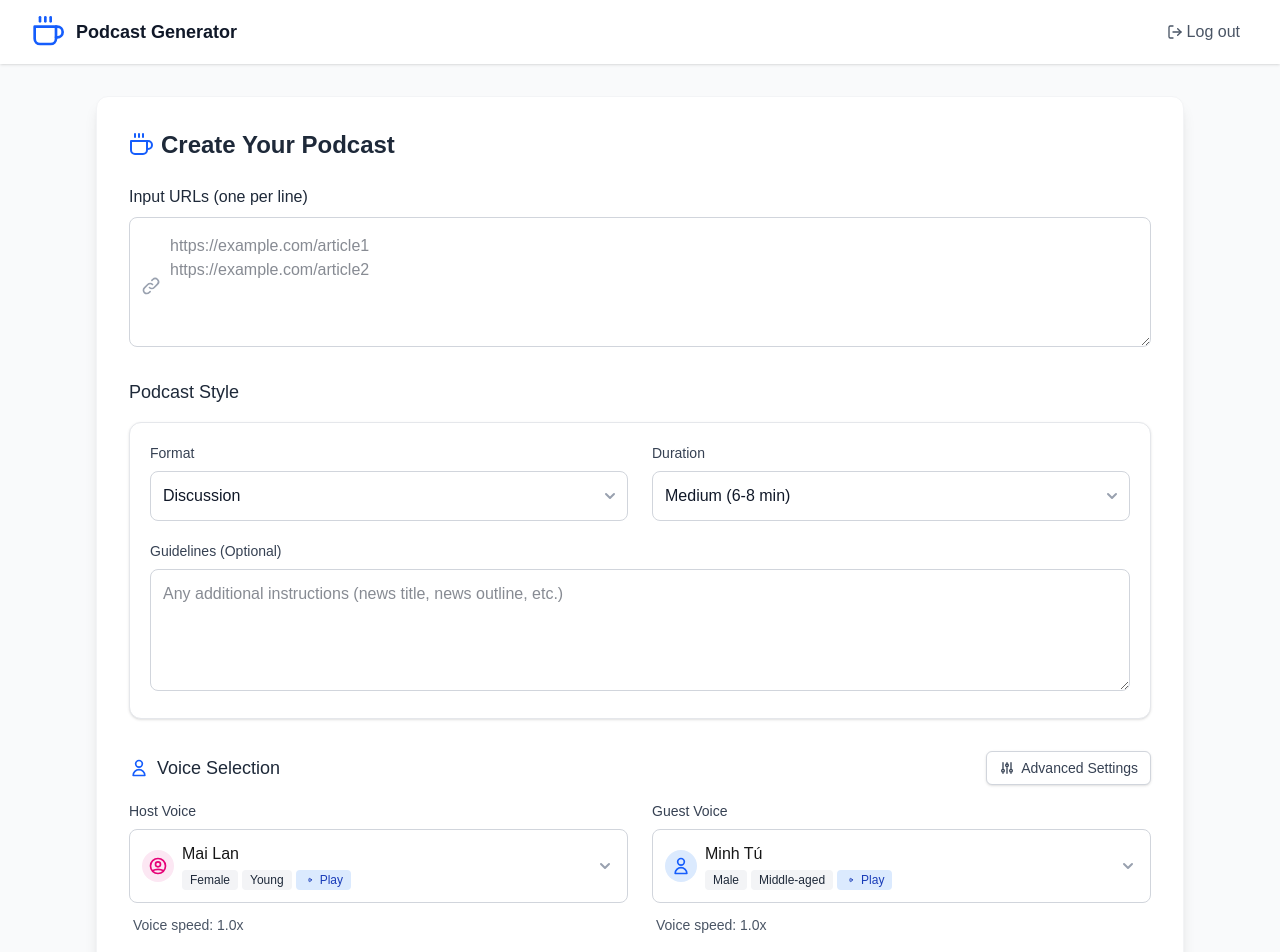
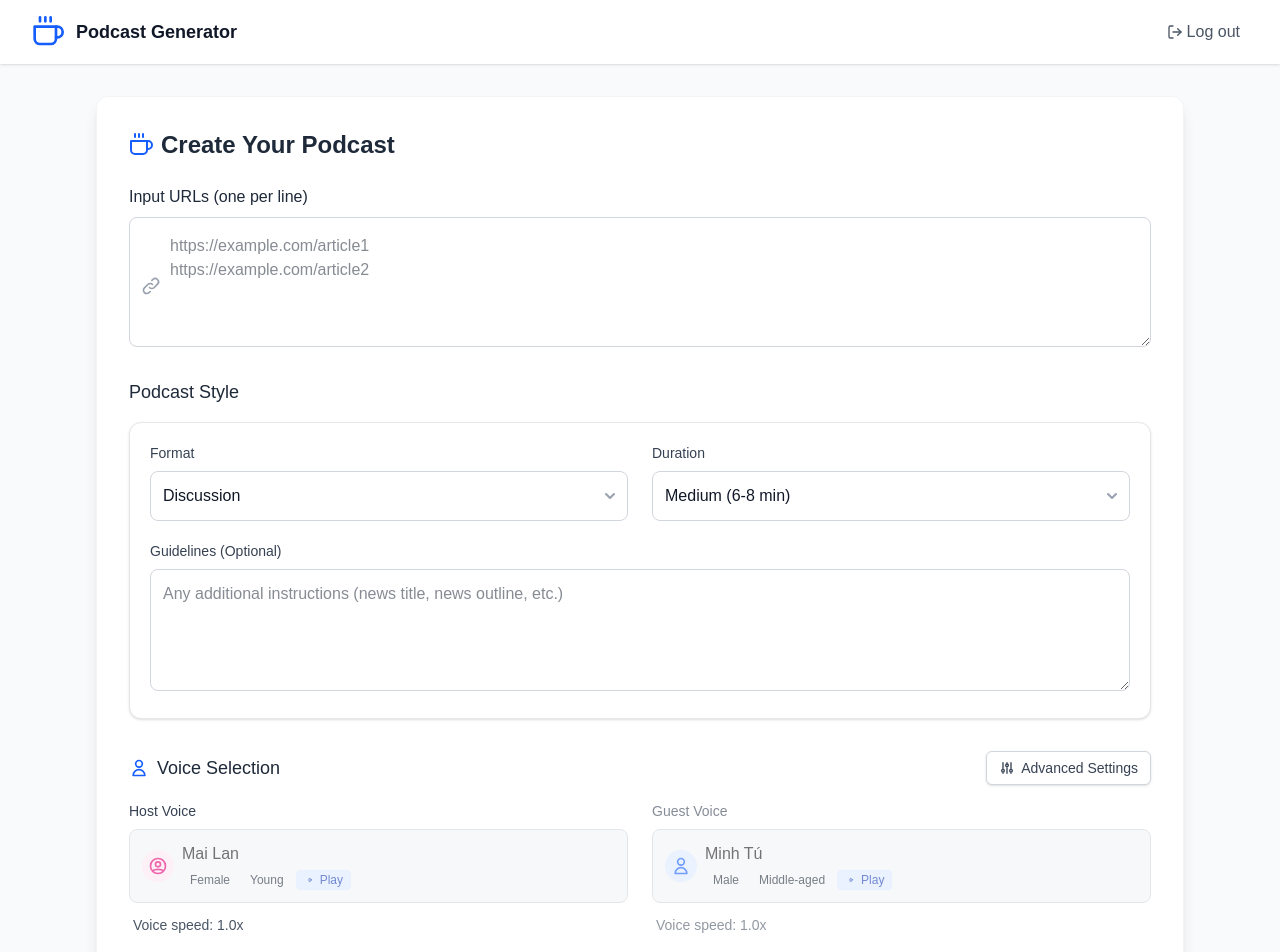
Before and after one commit to baophuc27/podcast-frontend, a Next.js app: page /podcast in a window 1280 px wide. Shown: the top 952 px of the page. Built offline with nearby package versions, Linux system fonts and the light colour scheme.

Commit message:
update source

```diff
--- a/src/components/podcast/PodcastForm.tsx
+++ b/src/components/podcast/PodcastForm.tsx
@@ -1,6 +1,6 @@
 'use client';
 
-import { useState, FormEvent } from 'react';
+import { useState, FormEvent, useEffect } from 'react';
 import { SpeakerProfile } from '@/types/podcast';
 import SpeakerSelection from './SpeakerSelection';
 import { SPEAKER_PROFILES } from '@/lib/constants/speakers';
@@ -41,6 +41,15 @@ export default function PodcastForm({
   const [duration, setDuration] = useState<string>(PODCAST_STYLES[0].duration);
   const [maxRevisions, setMaxRevisions] = useState<number>(PODCAST_STYLES[0].maxRevisions);
 
+  // Effect to enforce speaker selection based on podcast type
+  useEffect(() => {
+    // When podcast type is "Discussion", force speaker selection to be Mai Lan and Minh Tú
+    if (podcastType === 'Discussion') {
+      // Mai Lan (ID 0) as host, Minh Tú (ID 1) as guest
+      setSelectedSpeakers([0, 1]);
+    }
+  }, [podcastType]);
+
   const handleStyleChange = (style: {
     podcastType: string;
     duration: string;
@@ -51,6 +60,12 @@ export default function PodcastForm({
     setDuration(style.duration);
     setGuidelines(style.guidelines);
     setMaxRevisions(style.maxRevisions);
+
+    // If changing to Discussion, enforce speaker selection
+    if (style.podcastType === 'Discussion' &&
+        (selectedSpeakers[0] !== 0 || selectedSpeakers[1] !== 1)) {
+      setSelectedSpeakers([0, 1]);
+    }
   };
 
   // Handle speed changes for a specific speaker
--- a/src/components/podcast/PodcastStyleSelector.tsx
+++ b/src/components/podcast/PodcastStyleSelector.tsx
@@ -80,9 +80,15 @@ export default function PodcastStyleSelector({ onStyleChange }: PodcastStyleSele
   };
 
   const handleCustomPodcastTypeChange = (e: React.ChangeEvent<HTMLSelectElement>) => {
-    setCustomPodcastType(e.target.value);
+    // Get the new podcast type
+    const newPodcastType = e.target.value;
+
+    // Update the state
+    setCustomPodcastType(newPodcastType);
+
+    // Notify parent about the change
     onStyleChange({
-      podcastType: e.target.value,
+      podcastType: newPodcastType,
       duration: customDuration,
       guidelines: customGuidelines,
       maxRevisions: customMaxRevisions // Always use high quality
--- a/src/components/podcast/SpeakerSelection.tsx
+++ b/src/components/podcast/SpeakerSelection.tsx
@@ -33,6 +33,19 @@ export default function SpeakerSelection({
   const [guestMenuOpen, setGuestMenuOpen] = useState(false);
   const [isSpeedModalOpen, setIsSpeedModalOpen] = useState(false);
 
+  // Enforce Mai Lan (ID 0) and Minh Tú (ID 1) for Discussion podcast type
+  useEffect(() => {
+    if (podcastType === 'Discussion') {
+      // Force Mai Lan as host (ID 0) and Minh Tú as guest (ID 1) when Discussion is selected
+      if (selectedSpeakers[0] !== 0 || selectedSpeakers[1] !== 1) {
+        onChange([0, 1]);
+      }
+    } else if (podcastType === 'Solo Briefing' && selectedSpeakers.length > 1) {
+      // For Solo Briefing, keep only the host speaker
+      onChange([selectedSpeakers[0]]);
+    }
+  }, [podcastType, selectedSpeakers, onChange]);
+
   const hostSpeaker = selectedSpeakers[0] !== undefined ? SPEAKER_PROFILES.find(s => s.id === selectedSpeakers[0]) : null;
   const guestSpeaker = selectedSpeakers[1] !== undefined ? SPEAKER_PROFILES.find(s => s.id === selectedSpeakers[1]) : null;
 
@@ -44,16 +57,13 @@ export default function SpeakerSelection({
   // Check if we're in Solo Briefing mode
   const isSoloBriefing = podcastType === 'Solo Briefing';
 
-  // Effect to remove guest speaker when switching to Solo Briefing
-  useEffect(() => {
-    if (isSoloBriefing && selectedSpeakers.length > 1 && selectedSpeakers[1] !== undefined) {
-      // Remove the guest speaker when switching to Solo Briefing
-      const newSelection = [selectedSpeakers[0]];
-      onChange(newSelection);
-    }
-  }, [isSoloBriefing, selectedSpeakers, onChange]);
+  // Check if we're in Discussion mode (for locking UI)
+  const isDiscussion = podcastType === 'Discussion';
 
   const selectHost = (speakerId: number) => {
+    // If we're in Discussion mode, don't allow changing the host
+    if (isDiscussion) return;
+
     const newSelection = [...selectedSpeakers];
 
     // If this speaker is already selected as guest, reset guest
@@ -67,7 +77,8 @@ export default function SpeakerSelection({
   };
 
   const selectGuest = (speakerId: number) => {
-    if (isSoloBriefing) return; // Don't allow guest selection in Solo Briefing mode
+    // If we're in Discussion mode or Solo Briefing mode, don't allow changing the guest
+    if (isDiscussion || isSoloBriefing) return;
 
     const newSelection = [...selectedSpeakers];
     newSelection[1] = speakerId;
@@ -128,8 +139,10 @@ export default function SpeakerSelection({
         <div className="relative">
           <label className="block mb-2 text-sm font-medium text-gray-700 dark:text-gray-300">Host Voice</label>
           <div
-            className="border border-gray-300 dark:border-gray-600 rounded-lg bg-white dark:bg-gray-700 p-3 flex items-center justify-between cursor-pointer"
-            onClick={() => setHostMenuOpen(!hostMenuOpen)}
+            className={`border border-gray-300 dark:border-gray-600 rounded-lg p-3 flex items-center justify-between ${
+              isDiscussion ? 'cursor-not-allowed opacity-60 bg-gray-100 dark:bg-gray-800' : 'cursor-pointer bg-white dark:bg-gray-700'
+            }`}
+            onClick={() => !isDiscussion && setHostMenuOpen(!hostMenuOpen)}
           >
             {hostSpeaker ? (
               <div className="flex items-center">
@@ -171,13 +184,16 @@ export default function SpeakerSelection({
             ) : (
               <span className="text-gray-500">Select host voice</span>
             )}
+            {!isDiscussion && (
               <svg className="w-5 h-5 text-gray-400" fill="currentColor" viewBox="0 0 20 20">
                 <path fillRule="evenodd" d="M5.293 7.293a1 1 0 011.414 0L10 10.586l3.293-3.293a1 1 0 111.414 1.414l-4 4a1 1 0 01-1.414 0l-4-4a1 1 0 010-1.414z" clipRule="evenodd"></path>
               </svg>
+            )}
+
           </div>
 
           {/* Host Dropdown */}
-          {hostMenuOpen && (
+          {hostMenuOpen && !isDiscussion && (
             <div className="absolute z-10 mt-1 w-full bg-white dark:bg-gray-800 shadow-lg rounded-lg border border-gray-200 dark:border-gray-700 max-h-60 overflow-auto">
               {SPEAKER_PROFILES.map(speaker => {
                 const styleTags = getStyleTags(speaker.mc_guidelines);
@@ -249,7 +265,7 @@ export default function SpeakerSelection({
         </div>
 
         {/* Guest Voice Selection - Conditionally disabled for Solo Briefing */}
-        <div className={`relative ${isSoloBriefing ? 'opacity-50' : ''}`}>
+        <div className={`relative ${isSoloBriefing || isDiscussion ? 'opacity-60' : ''}`}>
           <label className="block mb-2 text-sm font-medium text-gray-700 dark:text-gray-300 flex items-center justify-between">
             <span>Guest Voice</span>
             {isSoloBriefing && (
@@ -257,10 +273,10 @@ export default function SpeakerSelection({
             )}
           </label>
           <div
-            className={`border border-gray-300 dark:border-gray-600 rounded-lg bg-white dark:bg-gray-700 p-3 flex items-center justify-between ${
-              isSoloBriefing ? 'cursor-not-allowed' : 'cursor-pointer'
+            className={`border border-gray-300 dark:border-gray-600 rounded-lg p-3 flex items-center justify-between ${
+              isSoloBriefing || isDiscussion ? 'cursor-not-allowed bg-gray-100 dark:bg-gray-800' : 'cursor-pointer bg-white dark:bg-gray-700'
             }`}
-            onClick={() => !isSoloBriefing && setGuestMenuOpen(!guestMenuOpen)}
+            onClick={() => !isSoloBriefing && !isDiscussion && setGuestMenuOpen(!guestMenuOpen)}
           >
             {guestSpeaker ? (
               <div className="flex items-center">
@@ -288,9 +304,8 @@ export default function SpeakerSelection({
                     </span>
                     <button
                       className="inline-flex items-center px-2 py-0.5 rounded text-xs font-medium bg-blue-100 text-blue-800 dark:bg-blue-900 dark:text-blue-300 hover:bg-blue-200 transition-colors"
-                      onClick={(e) => !isSoloBriefing && playAudio(guestSpeaker.id, e)}
+                      onClick={(e) => playAudio(guestSpeaker.id, e)}
                       type="button"
-                      disabled={isSoloBriefing}
                     >
                       <svg xmlns="http://www.w3.org/2000/svg" className="h-3 w-3 mr-1" fill="none" viewBox="0 0 24 24" stroke="currentColor">
                         <path strokeLinecap="round" strokeLinejoin="round" strokeWidth={2} d="M14.752 11.168l-3.197-2.132A1 1 0 0010 9.87v4.263a1 1 0 001.555.832l3.197-2.132a1 1 0 000-1.664z" />
@@ -303,13 +318,16 @@ export default function SpeakerSelection({
             ) : (
               <span className="text-gray-500">{isSoloBriefing ? 'Not available' : 'Select guest voice'}</span>
             )}
+            {!isSoloBriefing && !isDiscussion && (
               <svg className="w-5 h-5 text-gray-400" fill="currentColor" viewBox="0 0 20 20">
                 <path fillRule="evenodd" d="M5.293 7.293a1 1 0 011.414 0L10 10.586l3.293-3.293a1 1 0 111.414 1.414l-4 4a1 1 0 01-1.414 0l-4-4a1 1 0 010-1.414z" clipRule="evenodd"></path>
               </svg>
+            )}
+
           </div>
 
           {/* Guest Dropdown */}
-          {!isSoloBriefing && guestMenuOpen && (
+          {!isSoloBriefing && !isDiscussion && guestMenuOpen && (
             <div className="absolute z-10 mt-1 w-full bg-white dark:bg-gray-800 shadow-lg rounded-lg border border-gray-200 dark:border-gray-700 max-h-60 overflow-auto">
               {SPEAKER_PROFILES.map(speaker => {
                 const styleTags = getStyleTags(speaker.mc_guidelines);
```
Lines whose indentation alone changed are shown as unchanged.
